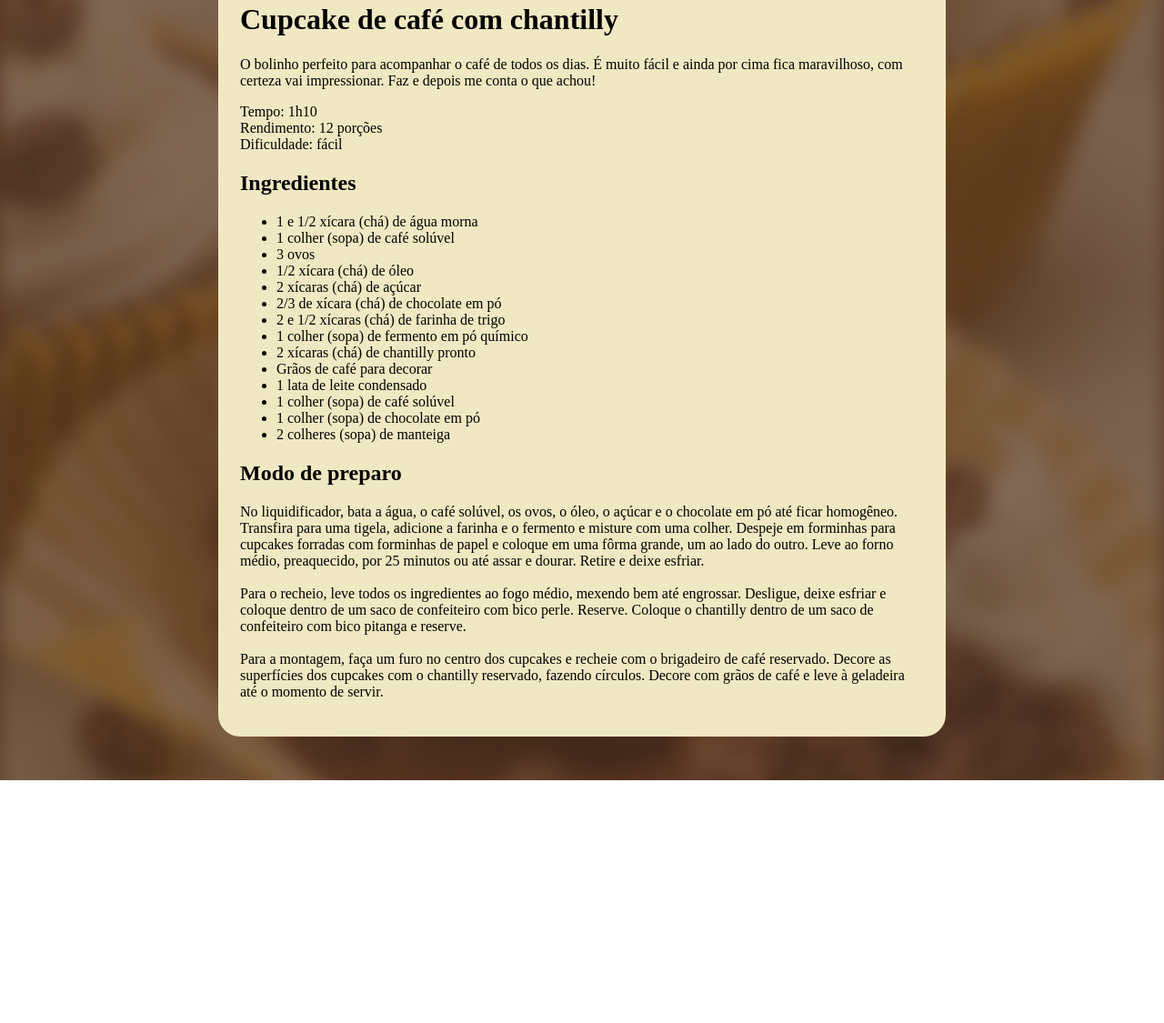
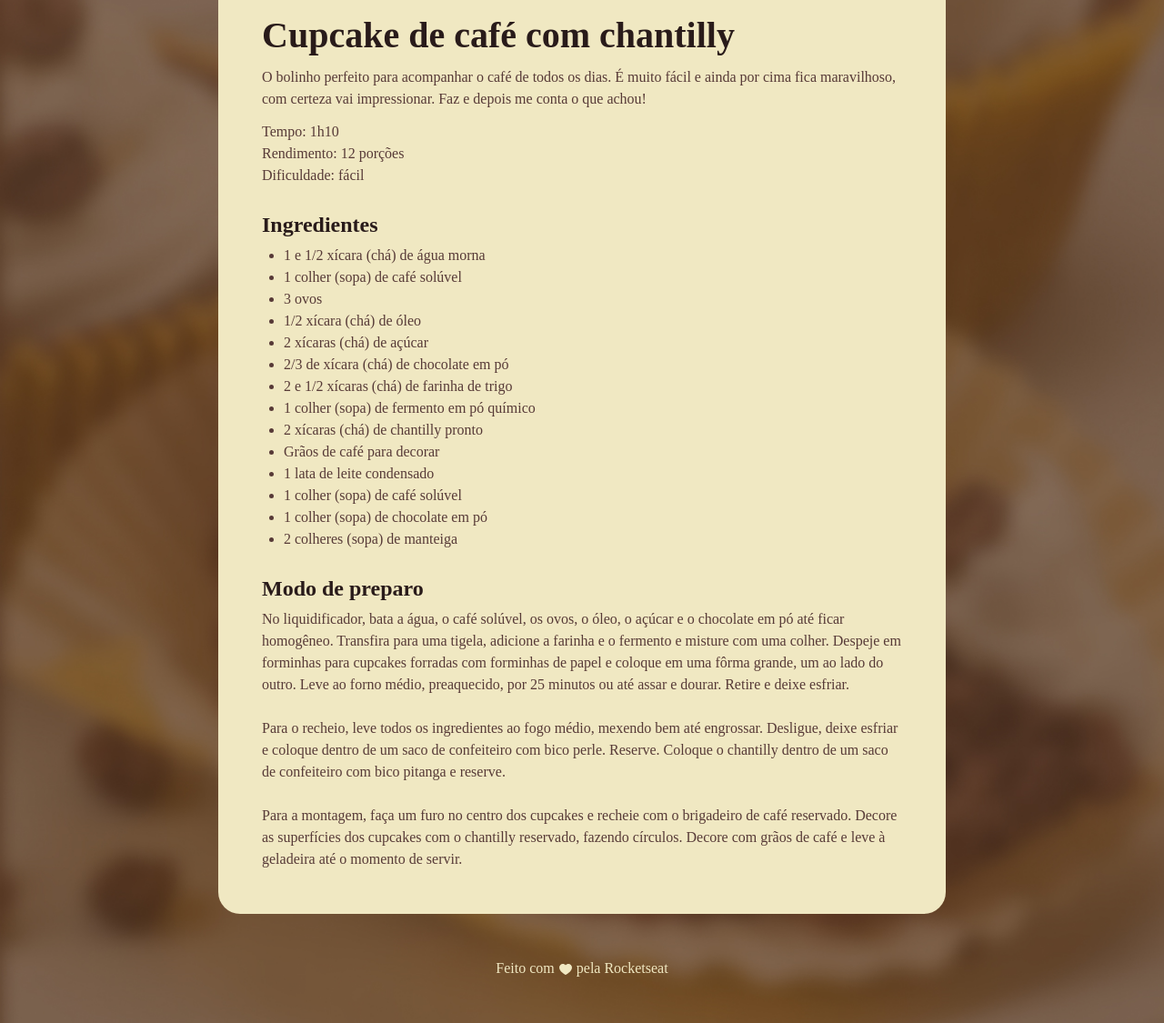
Before and after one commit to RudsonMarques/Pagina-de-receitas, a plain HTML site: page index.html in a window 1280 px wide. Shown: the part 494-1619 px from the top of the page at 91% size. Before the commit the page ends 1352 px from the top, so only its background shows below. Drawn offline with Linux system fonts and the light colour scheme; a web font is replaced by a local one.

Commit message:
finalização do projeto

```diff
--- a/index.html
+++ b/index.html
@@ -2,18 +2,21 @@
 <html lang="pt-br">
 
 <head>
+    <link rel="preconnect" href="https://fonts.googleapis.com">
+    <link rel="preconnect" href="https://fonts.gstatic.com" crossorigin>
     <meta charset="UTF-8">
     <meta name="viewport" content="width=device-width, initial-scale=1.0">
     <title>Página de receita</title>
 
     <link rel="stylesheet" href="style.css">
+    <link href="https://fonts.googleapis.com/css2?family=Alice&display=swap" rel="stylesheet">
 </head>
 
 <body>
     <div id="page">
         <img src="assets/main-image.jpg" alt="Imagem de um cupcake com grãos de café e chantilly">
         <main>
-            <section id="about"></section>
+            <section id="about">
                 <h1>Cupcake de café com chantilly</h1>
                 <p>
                     O bolinho perfeito para acompanhar o café de todos os dias. É muito fácil e ainda por cima fica
@@ -25,7 +28,8 @@
                     Rendimento: 12 porções <br>
                     Dificuldade: fácil
                 </p>
-            <section id="ingredients"></section>
+            </section>
+            <section id="ingredients">
                 <h2>Ingredientes</h2>
                 <ul>
                     <li>1 e 1/2 xícara (chá) de água morna</li>
@@ -43,24 +47,35 @@
                     <li>1 colher (sopa) de chocolate em pó</li>
                     <li>2 colheres (sopa) de manteiga</li>
                 </ul>
-            <section id="preparationMode"></section>
+            </section>
+            <section id="preparationMode">
                 <h2>Modo de preparo</h2>
                 <p>
-                No liquidificador, bata a água, o café solúvel, os ovos, o óleo, o açúcar e o chocolate em pó até ficar
-                homogêneo. Transfira para uma tigela, adicione a farinha e o fermento e misture com uma colher. Despeje
-                em forminhas para cupcakes forradas com forminhas de papel e coloque em uma fôrma grande, um ao lado do
-                outro. Leve ao forno médio, preaquecido, por 25 minutos ou até assar e dourar. Retire e deixe esfriar.
+                    No liquidificador, bata a água, o café solúvel, os ovos, o óleo, o açúcar e o chocolate em pó até
+                    ficar
+                    homogêneo. Transfira para uma tigela, adicione a farinha e o fermento e misture com uma colher.
+                    Despeje
+                    em forminhas para cupcakes forradas com forminhas de papel e coloque em uma fôrma grande, um ao lado
+                    do
+                    outro. Leve ao forno médio, preaquecido, por 25 minutos ou até assar e dourar. Retire e deixe
+                    esfriar.
                     <br><br>
                     Para o recheio, leve todos os ingredientes ao fogo médio, mexendo bem até engrossar. Desligue, deixe
-                esfriar e coloque dentro de um saco de confeiteiro com bico perle. Reserve. Coloque o chantilly dentro
+                    esfriar e coloque dentro de um saco de confeiteiro com bico perle. Reserve. Coloque o chantilly
+                    dentro
                     de um saco de confeiteiro com bico pitanga e reserve.
                     <br><br>
                     Para a montagem, faça um furo no centro dos cupcakes e recheie com o brigadeiro de café reservado.
-                Decore as superfícies dos cupcakes com o chantilly reservado, fazendo círculos. Decore com grãos de café
+                    Decore as superfícies dos cupcakes com o chantilly reservado, fazendo círculos. Decore com grãos de
+                    café
                     e leve à geladeira até o momento de servir.
                 </p>
+            </section>
         </main>
     </div>
+    <footer>
+        Feito com <img src="assets/heart.svg" alt=""> pela Rocketseat
+    </footer>
 </body>
 
 </html>
--- a/style.css
+++ b/style.css
@@ -1,3 +1,14 @@
+* {
+    margin: 0;
+    padding: 0;
+}
+
+:root {
+    font-family: "Alice", serif;
+    line-height: 150%;
+    color: #573A37;
+}
+
 body {
     background-image: url(assets/bg.jpg);
     background-size: cover;
@@ -15,3 +26,47 @@ body {
 img {
     border-radius: 16px;
 }
+
+main {
+    padding: 24px;
+}
+
+section + section {
+    margin-top: 24px;
+
+}
+
+#about p + p {
+    margin-top: 12px;
+}
+
+h1 {
+    line-height: 140%;
+    font-size: 40px;
+    margin-bottom: 4px;
+}
+
+h2 {
+    font-size: 24px;
+}
+
+h1,
+h2 {
+    color: #291B1A;
+    margin-bottom: 4px;
+    line-height: 150%;
+}
+ul {
+    padding-left: 24px;
+}
+
+footer  {
+    color: #F0E8C2;
+    text-align: center;
+    padding-bottom: 48px;
+
+}
+
+footer img {
+    vertical-align: middle ;
+}
```
Also changed, not shown: assets/heart.svg (added). Lines whose indentation alone changed are shown as unchanged.
